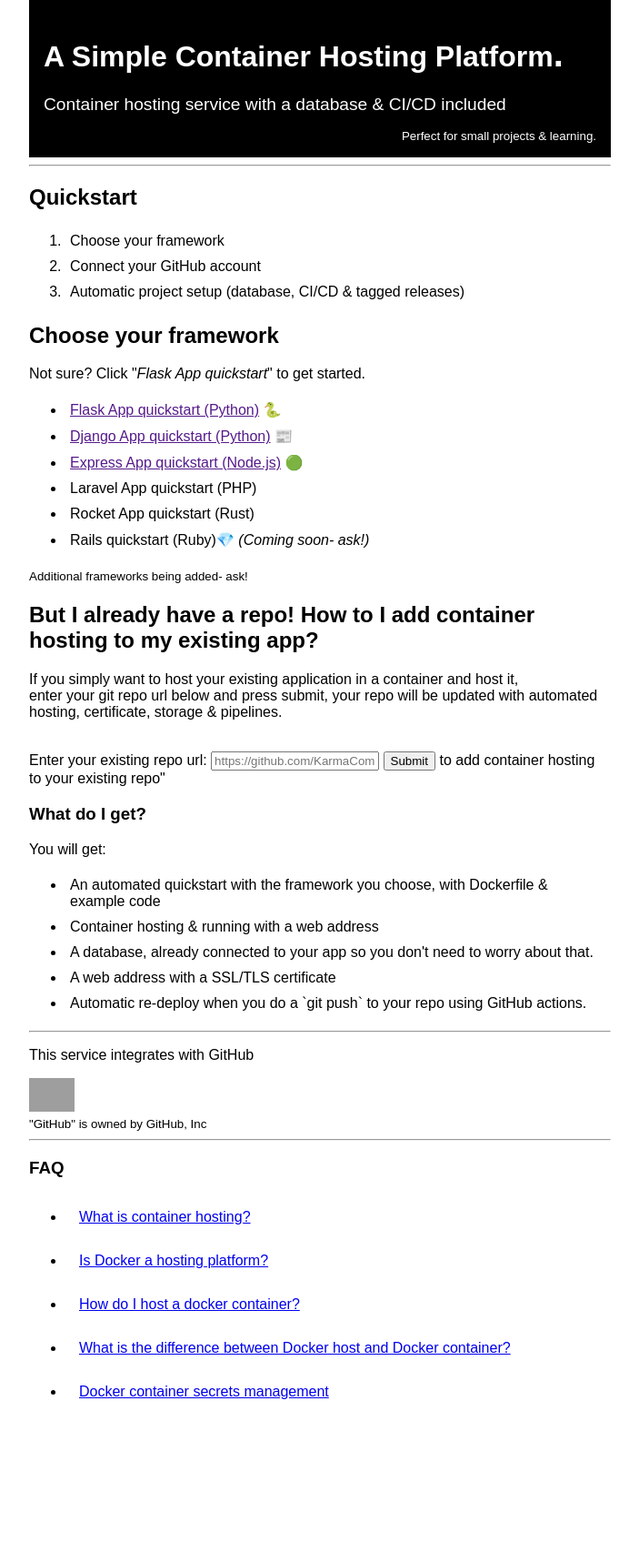
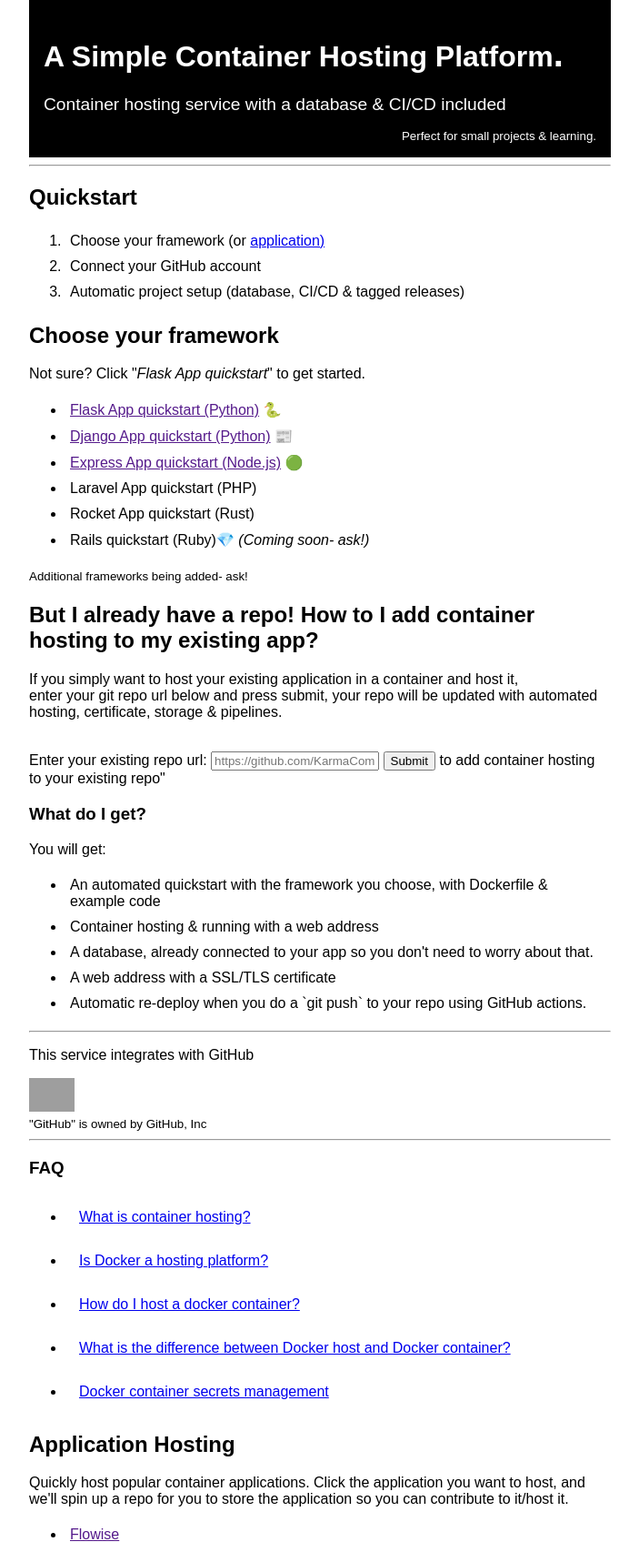
Before and after one commit to KarmaComputing/container-hosting, a Python web app: template templates/index.html in a window 1280 px wide. Shown: the whole page at 91% size, without its empty margins (288-991 px from the left). Before the commit the page ends 1538 px from the top, so only its background shows below. Run offline with Jinja, Linux system fonts and the light colour scheme; the template is opened without the code that fills it, so the values that code supplies are empty; grey boxes are pictures that could not be loaded.

Commit message:
wip Fix #46 DEFAULT_CONTAINER_INTERNAL_LISTEN_PORT & can add applications

```diff
--- a/templates/index.html
+++ b/templates/index.html
@@ -67,7 +67,7 @@ header {
 <hr />
 <h2>Quickstart</h2>
 <ol>
-	<li>Choose your framework</li>
+  <li>Choose your framework (or <a href="#application">application)</a></li>
     <li>Connect your GitHub account</li>
 	<li>Automatic project setup (database, CI/CD &amp; tagged releases)</li>
 </ol>
@@ -134,6 +134,16 @@ ul#faq li {
 </ul>
 
 
+<h2 id="application">Application Hosting</h2>
+<p>Quickly host popular container applications. Click the application you want to host, and we'll
+spin up a repo for you to store the application so you can contribute to it/host it.</p>
+
+<ul>
+  <li><a class="debounce" href="{{ github_authorize_url_flowise }}">Flowise</a></li>
+</ul>
+
+
+
 <script>
 debounceLinks = document.getElementsByClassName("debounce");
 for (i=0;i<debounceLinks.length;i++){
```
Also changed, not shown: app.py (+22 -0 lines).
